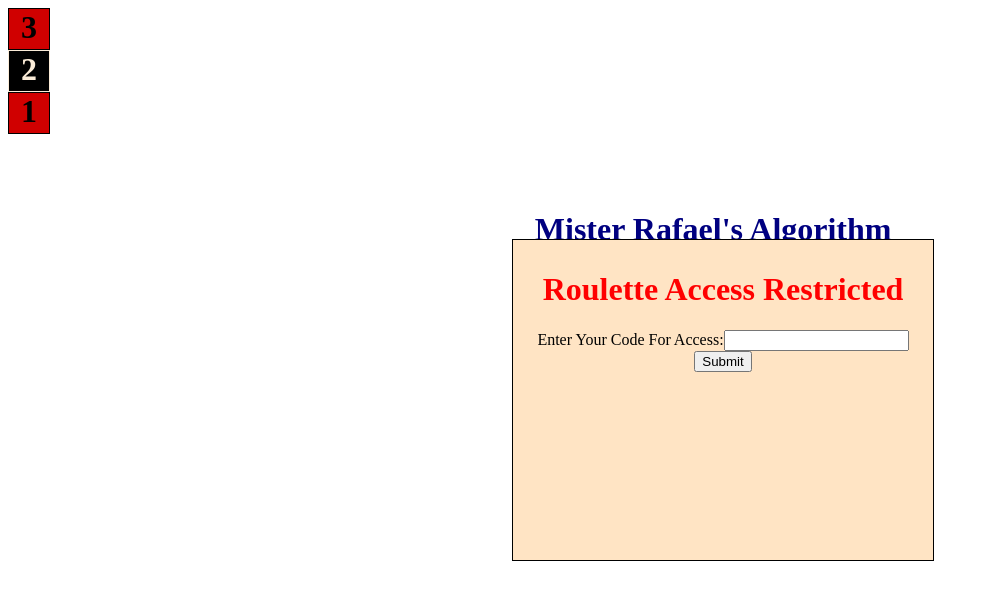
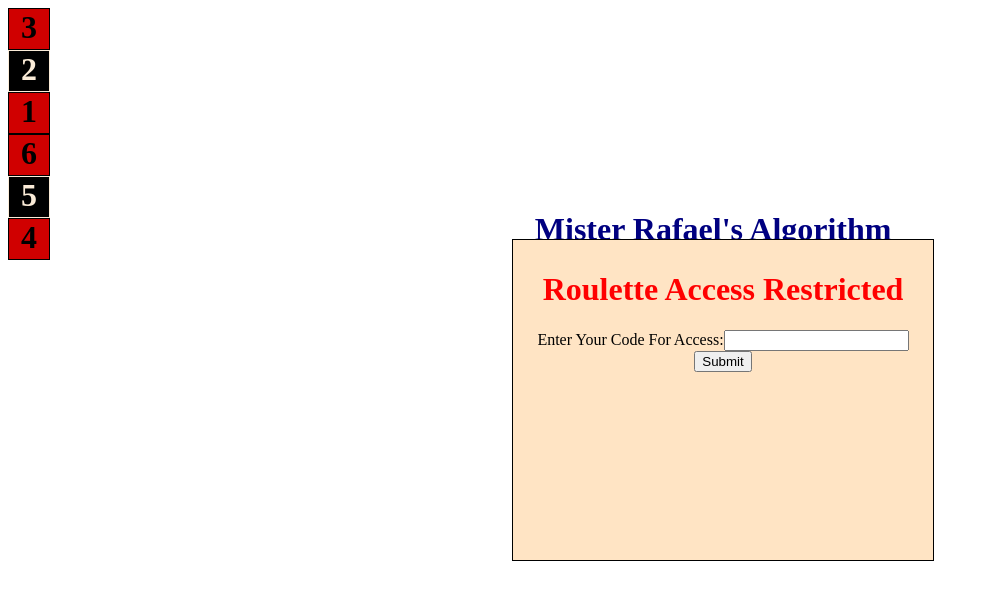
Before and after one commit to TrinitasAccounting/roulette_algorithm_web_app, a React (Create React App) app in the folder client/: page / in a window 1280 px wide. Shown: the top 600 px of the page, without its empty margins (0-989 px from the left). Built offline with nearby package versions, Linux system fonts and the light colour scheme.

Commit message:
adding to the roulette table

```diff
--- a/client/src/components/RouletteDesign/RouletteTable.js
+++ b/client/src/components/RouletteDesign/RouletteTable.js
@@ -6,11 +6,21 @@ function RouletteTable() {
 
 
     return (
-        <>
-            <h1 className="table-number-red">3</h1>
-            <h1 className="table-number-black">2</h1>
-            <h1 className="table-number-red">1</h1>
-        </>
+        <div style={{ height: '10px', width: '400px' }}>
+
+            <>
+                <h1 className="table-number-red">3</h1>
+                <h1 className="table-number-black">2</h1>
+                <h1 className="table-number-red">1</h1>
+            </>
+            <>
+                <h1 className="table-number-red">6</h1>
+                <h1 className="table-number-black">5</h1>
+                <h1 className="table-number-red">4</h1>
+            </>
+
+
+        </div>
     )
 }
 
```
